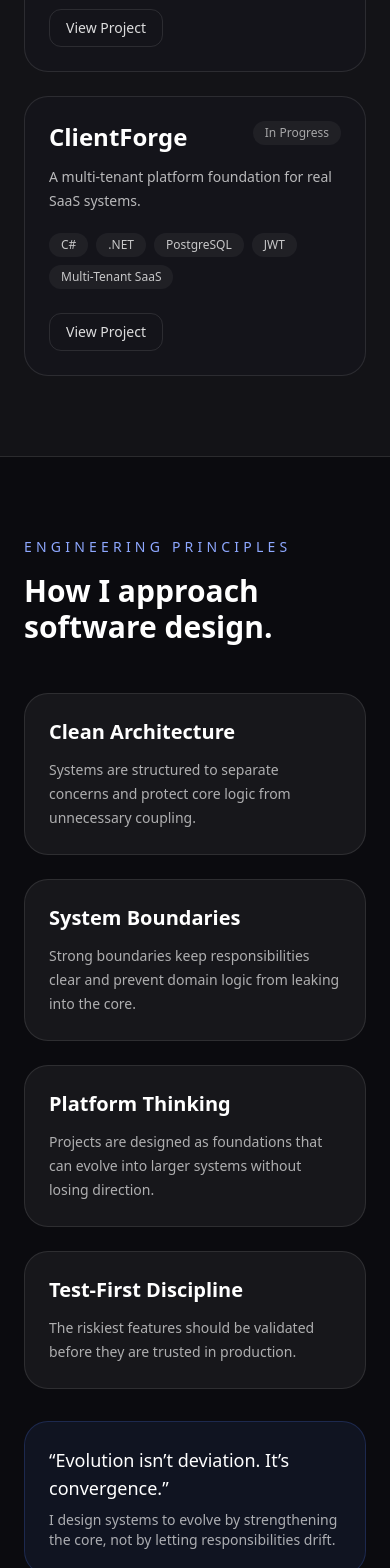
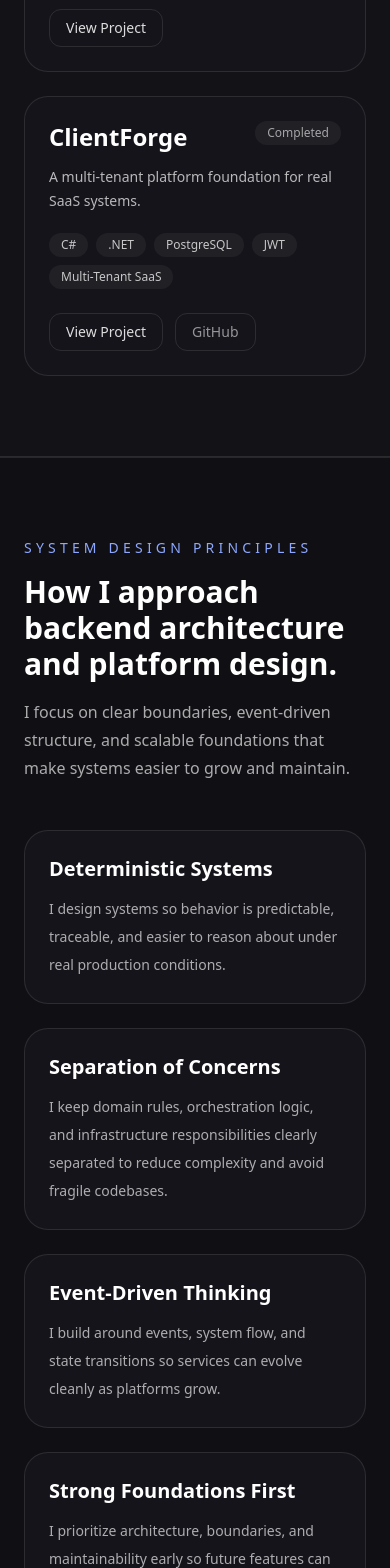
Before and after one commit to lourosscs50/loucarron.dev, a Next.js app: page / in a window 390 px wide. Shown: the part 3820-5388 px from the top of the page. Built offline with nearby package versions, Linux system fonts and the light colour scheme.

Commit message:
Update portfolio homepage and project content

```diff
--- a/app/page.tsx
+++ b/app/page.tsx
@@ -7,6 +7,7 @@ import StackSection from "../components/StackSection";
 import AboutPreview from "../components/AboutPreview";
 import ContactSection from "../components/ContactSection";
 import Footer from "../components/Footer";
+import SystemDesignPrinciples from "../components/SystemDesignPrinciples";
 
 export default function Home() {
   return (
@@ -15,6 +16,7 @@ export default function Home() {
     <Hero />
     <SystemsSection />
     <ProjectsSection />
+    <SystemDesignPrinciples />
     <PrinciplesSection />
     <StackSection />
     <AboutPreview />
--- a/app/projects/[slug]/page.tsx
+++ b/app/projects/[slug]/page.tsx
@@ -74,19 +74,25 @@ export default async function ProjectPage({ params }: ProjectPageProps) {
         </div>
 
         <section className="mb-16">
-          <h2 className="mb-6 text-2xl font-semibold text-zinc-100">
-            System Flow
-          </h2>
+          <div className="mb-6">
+            <h2 className="text-2xl font-semibold text-zinc-100">
+              System Flow
+            </h2>
+            <p className="mt-2 max-w-3xl text-sm leading-7 text-zinc-400">
+              High-level flow of how the system is structured from entry point
+              to core processing and persistence.
+            </p>
+          </div>
 
-          <div className="max-w-3xl space-y-3">
+          <div className="mx-auto max-w-2xl">
             {project.diagram.map((step, index) => (
-              <div key={index} className="flex flex-col items-center">
-                <div className="w-full rounded-2xl border border-zinc-700 bg-zinc-900 px-5 py-4 text-center text-zinc-200 shadow-sm">
+              <div key={step} className="flex flex-col items-center">
+                <div className="w-full rounded-2xl border border-zinc-800 bg-zinc-950/80 px-6 py-4 text-center text-sm font-medium text-zinc-200 shadow-sm">
                   {step}
                 </div>
 
                 {index < project.diagram.length - 1 && (
-                  <div className="py-2 text-xl text-zinc-500">↓</div>
+                  <div className="py-3 text-lg text-zinc-500">↓</div>
                 )}
               </div>
             ))}
@@ -94,15 +100,21 @@ export default async function ProjectPage({ params }: ProjectPageProps) {
         </section>
 
         <section className="mb-16">
-          <h2 className="mb-6 text-2xl font-semibold text-zinc-100">
-            Architecture
-          </h2>
+          <div className="mb-6">
+            <h2 className="text-2xl font-semibold text-zinc-100">
+              Architecture
+            </h2>
+            <p className="mt-2 max-w-3xl text-sm leading-7 text-zinc-400">
+              Key architectural decisions and boundaries that shape how the
+              system is organized.
+            </p>
+          </div>
 
-          <div className="grid gap-3 sm:grid-cols-2">
-            {project.architecture.map((item, index) => (
+          <div className="grid gap-4 sm:grid-cols-2">
+            {project.architecture.map((item) => (
               <div
-                key={index}
-                className="rounded-xl border border-zinc-700 bg-zinc-950 p-4 text-zinc-300"
+                key={item}
+                className="rounded-2xl border border-zinc-800 bg-zinc-950/80 p-4 text-sm leading-7 text-zinc-300"
               >
                 {item}
               </div>
@@ -116,9 +128,9 @@ export default async function ProjectPage({ params }: ProjectPageProps) {
           </h2>
 
           <div className="flex flex-wrap gap-3">
-            {project.stack.map((tech, index) => (
+            {project.stack.map((tech) => (
               <span
-                key={index}
+                key={tech}
                 className="rounded-full border border-zinc-700 bg-zinc-900 px-4 py-2 text-sm font-medium text-zinc-200"
               >
                 {tech}
--- a/components/ArchitectureDiagram.tsx
+++ b/components/ArchitectureDiagram.tsx
@@ -1,27 +1,26 @@
-type ArchitectureDiagramProps = {
-  nodes: string[]
-}
+export default function ArchitectureDiagram() {
+  const layers = [
+    "Client / API Consumers",
+    "ChronoFlow API",
+    "Event Ingestion",
+    "Workflow Engine",
+    "State Store (PostgreSQL)",
+    "Event Streams"
+  ]
 
-export default function ArchitectureDiagram({
-  nodes,
-}: ArchitectureDiagramProps) {
   return (
-    <div className="rounded-3xl border border-white/10 bg-white/[0.03] p-6">
-      <h2 className="text-xl font-semibold text-white">Architecture Flow</h2>
+    <div className="my-10 flex flex-col items-center gap-3">
+      {layers.map((layer, index) => (
+        <div key={layer} className="flex flex-col items-center">
+          <div className="w-72 rounded-xl border border-white/10 bg-[#14141A] px-6 py-4 text-center text-sm text-white/80 shadow">
+            {layer}
+          </div>
 
-      <div className="mt-6 flex flex-wrap items-center gap-3">
-        {nodes.map((node, index) => (
-          <div key={`${node}-${index}`} className="flex items-center gap-3">
-            <div className="rounded-2xl border border-white/10 bg-[#14141A] px-4 py-3 text-sm text-white/85">
-              {node}
-            </div>
-
-            {index < nodes.length - 1 && (
-              <div className="text-white/30">→</div>
-            )}
-          </div>
-        ))}
-      </div>
+          {index < layers.length - 1 && (
+            <div className="text-white/30 py-2">↓</div>
+          )}
+        </div>
+      ))}
     </div>
   )
 }
--- a/components/Navbar.tsx
+++ b/components/Navbar.tsx
@@ -1,3 +1,5 @@
+import { Github } from "lucide-react";
+
 export default function Navbar() {
   return (
     <header className="sticky top-0 z-50 border-b border-white/10 bg-[#0B0B0F]/85 backdrop-blur">
@@ -7,21 +9,34 @@ export default function Navbar() {
           <p className="text-xs text-white/60">Software Developer</p>
         </div>
 
-        <nav className="hidden gap-8 text-sm text-white/75 md:flex">
+        <nav className="hidden items-center gap-8 text-sm text-white/75 md:flex">
           <a href="#systems" className="transition hover:text-white">
             Systems
           </a>
+
           <a href="#projects" className="transition hover:text-white">
             Projects
           </a>
+
           <a href="#principles" className="transition hover:text-white">
             Principles
           </a>
+
           <a href="#stack" className="transition hover:text-white">
             Stack
           </a>
+
           <a href="#contact" className="transition hover:text-white">
             Contact
+          </a>
+
+          <a
+            href="https://github.com/lourosscs50"
+            target="_blank"
+            rel="noopener noreferrer"
+            className="text-white/70 hover:text-white transition"
+          >
+            <Github size={20} />
           </a>
         </nav>
       </div>
--- /dev/null
+++ b/components/SystemDesignPrinciples.tsx
@@ -0,0 +1,62 @@
+export default function SystemDesignPrinciples() {
+  const principles = [
+    {
+      title: "Deterministic Systems",
+      description:
+        "I design systems so behavior is predictable, traceable, and easier to reason about under real production conditions.",
+    },
+    {
+      title: "Separation of Concerns",
+      description:
+        "I keep domain rules, orchestration logic, and infrastructure responsibilities clearly separated to reduce complexity and avoid fragile codebases.",
+    },
+    {
+      title: "Event-Driven Thinking",
+      description:
+        "I build around events, system flow, and state transitions so services can evolve cleanly as platforms grow.",
+    },
+    {
+      title: "Strong Foundations First",
+      description:
+        "I prioritize architecture, boundaries, and maintainability early so future features can be added without forcing rewrites.",
+    },
+  ]
+
+  return (
+    <section
+      id="principles"
+      className="border-y border-white/10 bg-white/[0.02]"
+    >
+      <div className="mx-auto max-w-7xl px-6 py-20 lg:px-8">
+        <div className="mb-12 max-w-3xl">
+          <p className="text-sm uppercase tracking-[0.3em] text-[#8ea8ff]">
+            System Design Principles
+          </p>
+          <h2 className="mt-4 text-3xl font-semibold sm:text-4xl">
+            How I approach backend architecture and platform design.
+          </h2>
+          <p className="mt-4 text-base leading-7 text-white/65">
+            I focus on clear boundaries, event-driven structure, and scalable
+            foundations that make systems easier to grow and maintain.
+          </p>
+        </div>
+
+        <div className="grid gap-6 md:grid-cols-2">
+          {principles.map((principle) => (
+            <div
+              key={principle.title}
+              className="rounded-3xl border border-white/10 bg-[#14141A] p-6"
+            >
+              <h3 className="text-xl font-semibold text-white">
+                {principle.title}
+              </h3>
+              <p className="mt-3 text-sm leading-7 text-white/65">
+                {principle.description}
+              </p>
+            </div>
+          ))}
+        </div>
+      </div>
+    </section>
+  )
+}
--- a/lib/projects.ts
+++ b/lib/projects.ts
@@ -122,7 +122,8 @@ export const projects: Project[] = [
       "PostgreSQL"
     ],
     stack: ["C#", ".NET", "PostgreSQL", "JWT", "Multi-Tenant SaaS"],
-    status: "In Progress"
+    status: "Completed",
+    github: "https://github.com/lourosscs50/ClientForge"
   }
 ]
 
--- a/package.json
+++ b/package.json
@@ -9,6 +9,7 @@
     "lint": "eslint"
   },
   "dependencies": {
+    "lucide-react": "^0.577.0",
     "next": "16.1.6",
     "react": "19.2.3",
     "react-dom": "19.2.3"
```
Also changed, not shown: 1 other file (tests, documents, lock files or other folders).
